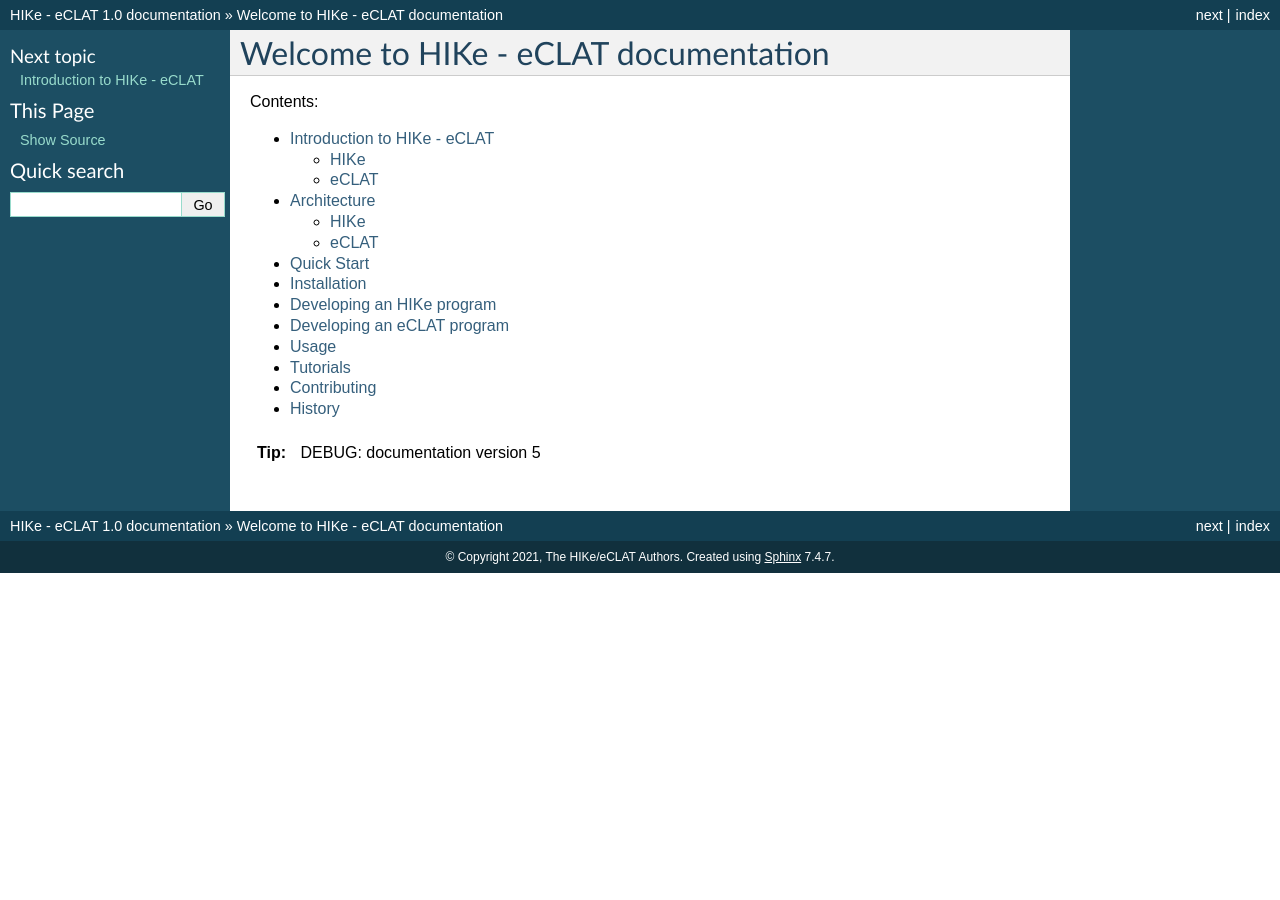
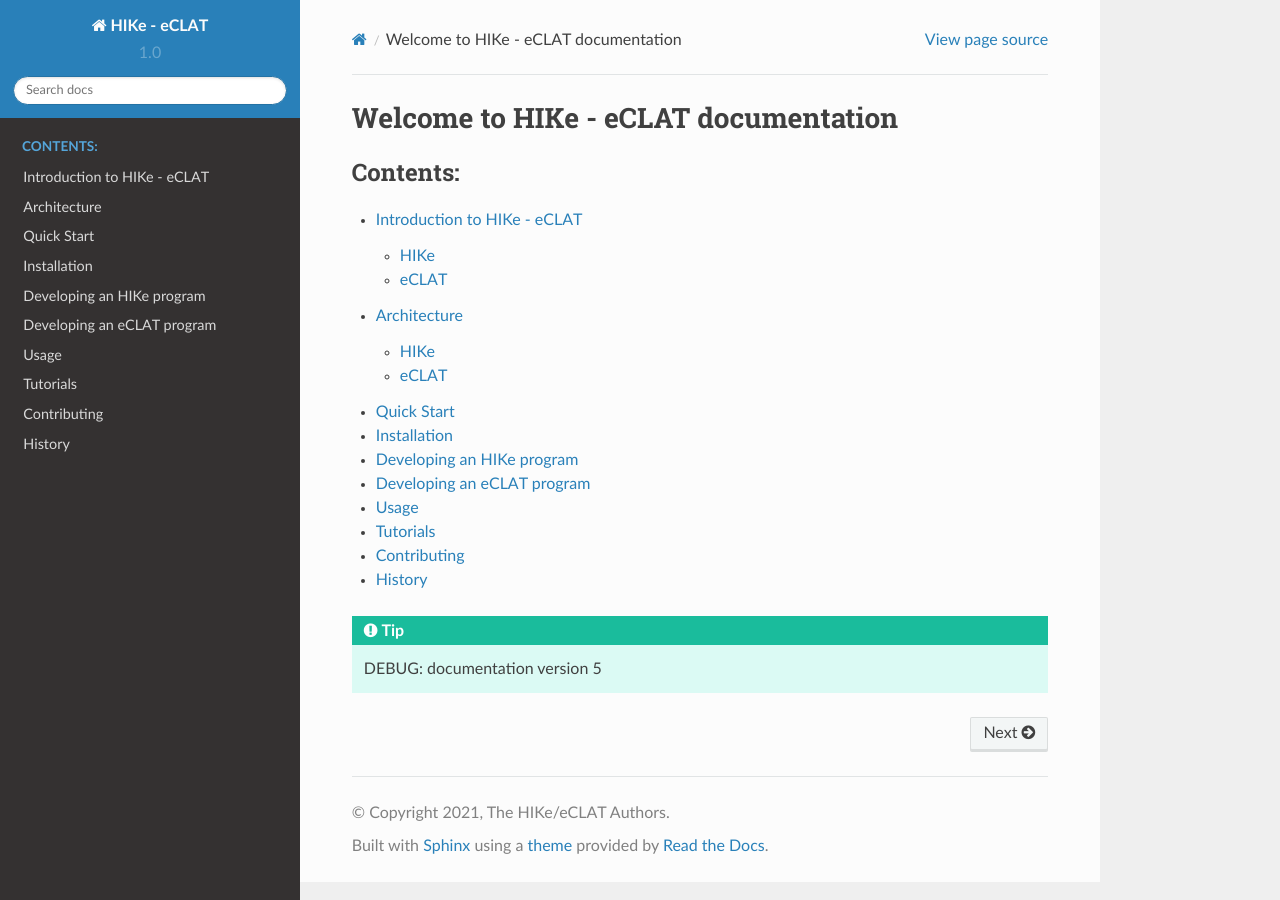
Before and after one commit to hike-eclat/docs, a Sphinx documentation site: the page built from docs/index.rst, in a window 1280 px wide. Built offline with Sphinx 7.4.7 and the Read the Docs theme 2.0.0, drawn with Linux system fonts in a browser that asks for light colours; pages that are not in the unit, such as notebooks, are missing from menus; some of the changed lines change nothing that is shown.

Commit message:
Update conf.py

```diff
--- a/docs/conf.py
+++ b/docs/conf.py
@@ -15,11 +15,6 @@
 import sys
 import os
 
-import recommonmark
-from recommonmark.transform import AutoStructify
-
-from recommonmark.parser import CommonMarkParser
-
 # If extensions (or modules to document with autodoc) are in another directory,
 # add these directories to sys.path here. If the directory is relative to the
 # documentation root, use os.path.abspath to make it absolute, like shown here.
@@ -33,18 +28,15 @@
 # Add any Sphinx extension module names here, as strings. They can be
 # extensions coming with Sphinx (named 'sphinx.ext.*') or your custom
 # ones.
-extensions = ['sphinx.ext.autodoc',
+extensions = [
+              'sphinx.ext.autodoc',
               'sphinx.ext.extlinks',
-              'sphinx.ext.ifconfig',
-              'sphinx_markdown_tables',
+              'sphinxcontrib.spelling',
+              'myst_parser',
              ]
 
 # Add any paths that contain templates here, relative to this directory.
 templates_path = ['_templates']
-
-source_parsers = {
-    '.md': 'recommonmark.parser.CommonMarkParser',
-}
 
 # The suffix of source filenames.
 source_suffix = ['.rst', '.md']
@@ -107,12 +99,14 @@
 # If true, keep warnings as "system message" paragraphs in the built documents.
 #keep_warnings = False
 
+myst_heading_anchors = 2
 
 # -- Options for HTML output ----------------------------------------------
 
 # The theme to use for HTML and HTML Help pages.  See the documentation for
 # a list of builtin themes.
-html_theme = 'default'
+#html_theme = 'default'
+html_theme = 'sphinx_rtd_theme'
 
 # Theme options are theme-specific and customize the look and feel of a theme
 # further.  For a list of options available for each theme, see the
```
